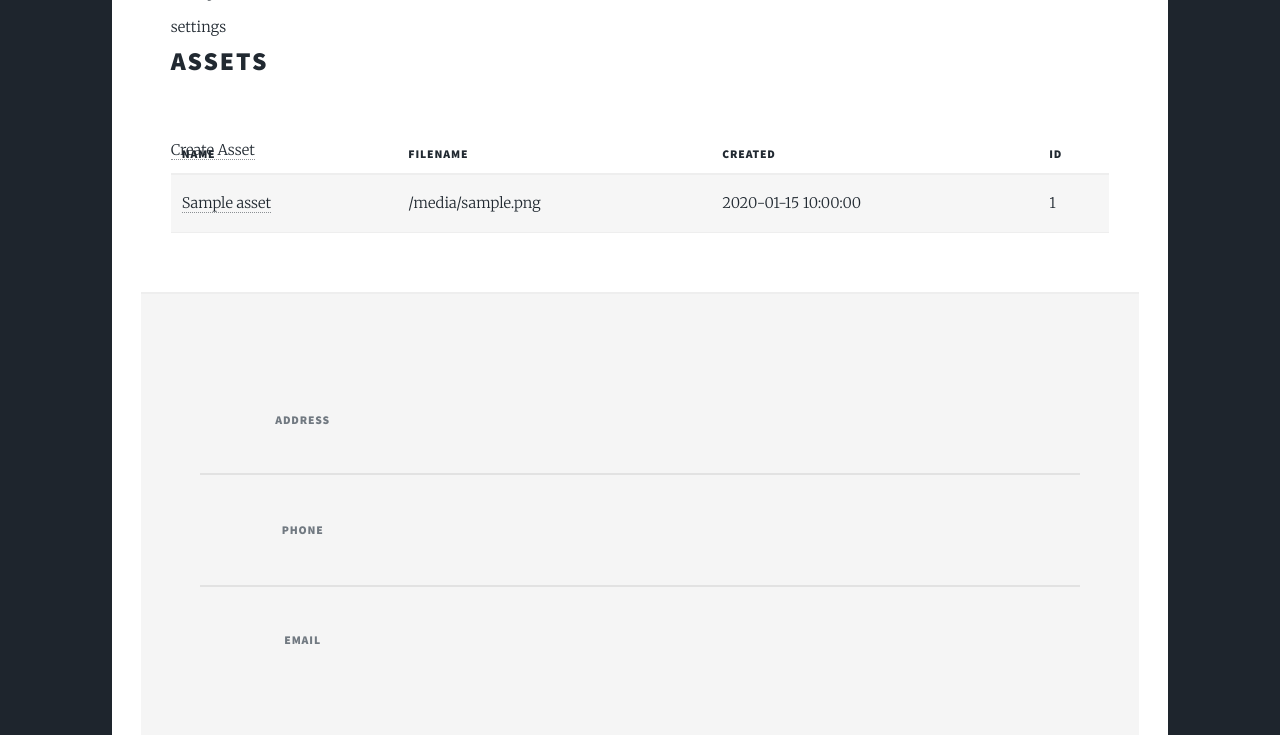
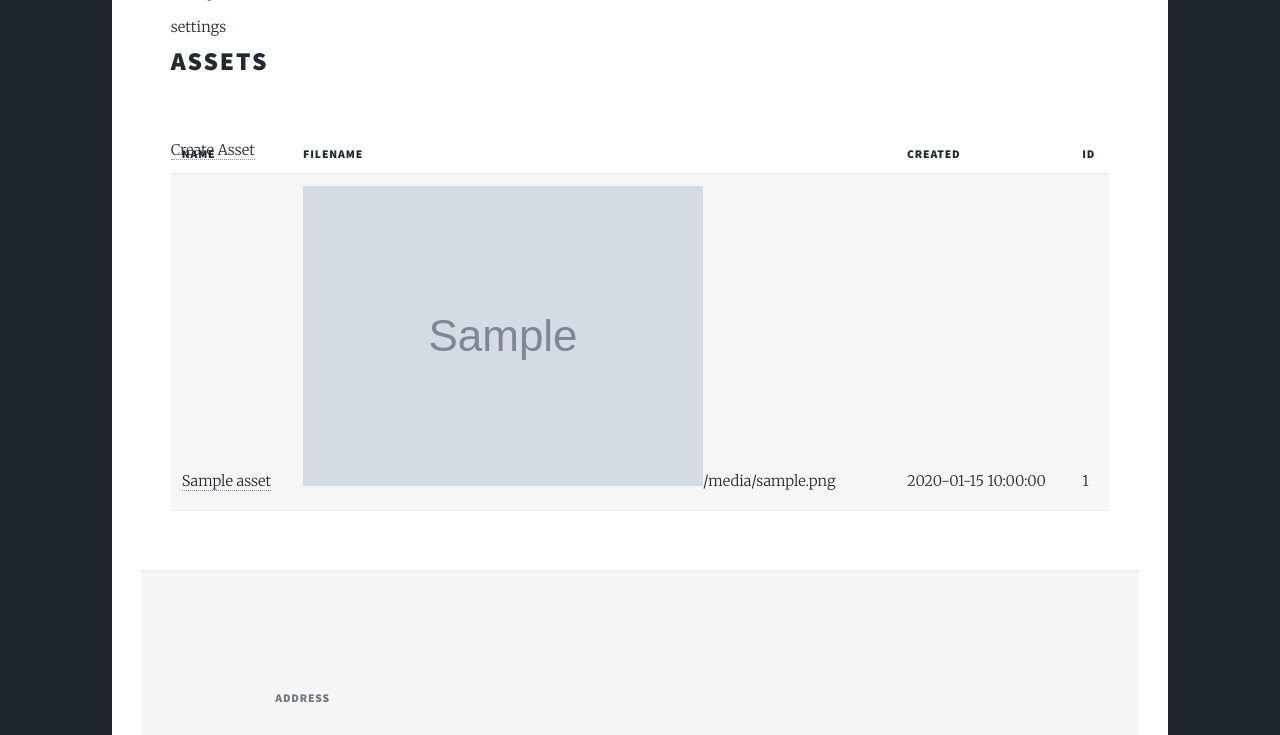
Before and after one commit to sebbekarlsson/nilms, a Python web app: template nilms/templates/admin/assets.html in a window 1280 px wide. Shown: the part 810-1545 px from the top of the page. Run offline with Jinja, Linux system fonts and the light colour scheme; the template is opened without the code that fills it: most values are stand-ins (such as "Sample title", 1, 10 or a date in 2020); grey boxes marked "Sample" are stand-in pictures.

Commit message:
render asset images in asset list and single asset

```diff
--- a/nilms/static/css/style.css
+++ b/nilms/static/css/style.css
@@ -267,6 +267,9 @@
   .table th, .table td {
     box-sizing: border-box;
     padding: 1rem; }
+    .table th img, .table td img {
+      vertical-align: middle;
+      width: 32px; }
   .table tr {
     background-color: white;
     border-bottom-color: #F3F7FA;
--- a/nilms/static/css/table.scss
+++ b/nilms/static/css/table.scss
@@ -11,6 +11,11 @@
     th, td {
         box-sizing: border-box;
         padding: 1rem;
+
+        img {
+            vertical-align: middle;
+            width: 32px;
+        }
     }
 
     tr {
--- a/nilms/templates/admin/asset.html
+++ b/nilms/templates/admin/asset.html
@@ -20,6 +20,7 @@
             <label for='asset-file'>
                 <p>File</p>
                 {% if asset.filename %}
+                    <img style='width: 100px;' src='/uploads/{{ asset.filename }}'/><br>
                     <b>Current: {{ asset.filename }}</b>
                 {% endif %}
                 <input type='file' name='asset-file'/>
--- a/nilms/templates/admin/assets.html
+++ b/nilms/templates/admin/assets.html
@@ -22,7 +22,7 @@
             {% for asset in assets %}
                 <tr>
                     <td><a href='/admin/asset/{{ asset.id }}'>{{ asset.name }}</a></td>
-                    <td>{{ asset.filename }}</td>
+                    <td><img src='/uploads/{{ asset.filename }}' />{{ asset.filename }}</td>
                     <td>{{ asset.created_at }}</td>
                     <td>{{ asset.id }}</td>
                 </tr>
```
